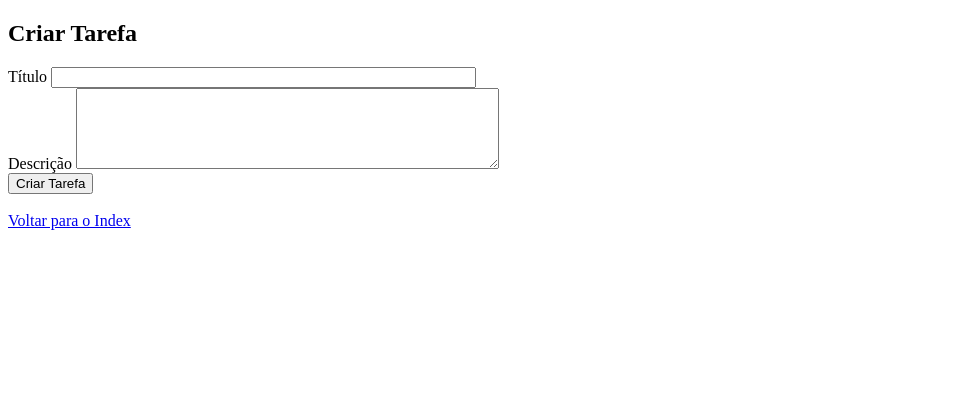
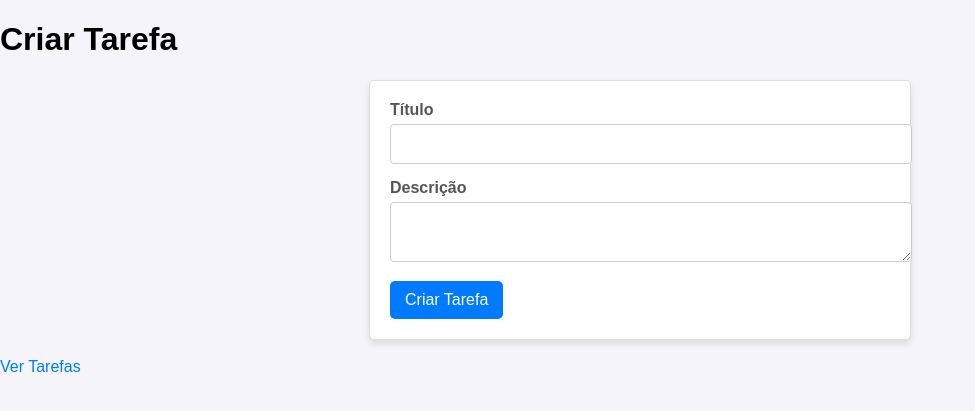
Before and after one commit to auyber/TaskFlow, a Flask app: page /task/create in a window 1280 px wide. Shown: the top 411 px of the page, without its empty margins (0-975 px from the left). Run offline with Flask 3, Linux system fonts and the light colour scheme; a user stored in the database is signed in.

Commit message:
feate: create css and update pages

```diff
--- a/app/routes.py
+++ b/app/routes.py
@@ -73,11 +73,11 @@ def init_routes(app):
         user_tasks = Task.query.filter_by(user_id=current_user.id).all()
         return render_template('tasks.html', tasks=user_tasks)
 
-    # Criar tarefa
     @app.route('/task/create', methods=['GET', 'POST'])
     @login_required
     def create_task():
         form = TaskForm()
+
         if form.validate_on_submit():
             title = form.title.data
             description = form.description.data
@@ -87,7 +87,7 @@ def init_routes(app):
             db.session.commit()
 
             flash("Tarefa criada com sucesso!", "success")
-            return redirect(url_for('tasks'))
+            return redirect(url_for('create_task'))  # Mantém o usuário na página atual
 
         return render_template('create_task.html', form=form)
 
--- /dev/null
+++ b/app/static/css/styles.css
@@ -0,0 +1,94 @@
+/* styles.css */
+
+/* Estilo geral */
+body {
+    font-family: Arial, sans-serif;
+    background-color: #f4f4f9;
+    margin: 0;
+    padding: 0;
+}
+
+/* Cabeçalho */
+h2, h3 {
+    color: #333;
+    text-align: center;
+    margin-top: 20px;
+}
+
+/* Formulário */
+form {
+    max-width: 500px;
+    margin: 0 auto;
+    padding: 20px;
+    background-color: #fff;
+    border: 1px solid #ddd;
+    border-radius: 5px;
+    box-shadow: 0 4px 6px rgba(0, 0, 0, 0.1);
+}
+
+label {
+    display: block;
+    margin-bottom: 5px;
+    font-weight: bold;
+    color: #555;
+}
+
+input[type="text"],
+textarea {
+    width: 100%;
+    padding: 10px;
+    margin-bottom: 15px;
+    border: 1px solid #ccc;
+    border-radius: 4px;
+    font-size: 16px;
+}
+
+button {
+    background-color: #007bff;
+    color: white;
+    border: none;
+    padding: 10px 15px;
+    border-radius: 5px;
+    cursor: pointer;
+    font-size: 16px;
+}
+
+button:hover {
+    background-color: #0056b3;
+}
+
+/* Lista de tarefas e pensamentos */
+ul {
+    list-style-type: none;
+    padding: 0;
+}
+
+li {
+    background-color: #fff;
+    margin: 5px auto;
+    padding: 10px;
+    border-radius: 5px;
+    border: 1px solid #ddd;
+    box-shadow: 0 2px 4px rgba(0, 0, 0, 0.1);
+}
+
+/* Links */
+a {
+    text-decoration: none;
+    color: #007bff;
+}
+
+a:hover {
+    color: #0056b3;
+}
+
+
+.success {
+    color: green;
+    font-weight: bold;
+}
+
+.error {
+    color: red;
+    font-weight: bold;
+}
--- a/app/templates/create_task.html
+++ b/app/templates/create_task.html
@@ -2,31 +2,46 @@
 <html lang="en">
 <head>
     <meta charset="UTF-8">
+    <meta name="viewport" content="width=device-width, initial-scale=1.0">
     <title>Criar Tarefa</title>
+    <link rel="stylesheet" href="{{ url_for('static', filename='css/styles.css') }}">
+
 </head>
 <body>
-    <h2>Criar Tarefa</h2>
+    <h1>Criar Tarefa</h1>
 
-    <!-- Formulário -->
+    <!-- Exibição das mensagens flash -->
+    {% with messages = get_flashed_messages(with_categories=true) %}
+        {% if messages %}
+            <ul>
+                {% for category, message in messages %}
+                    <li class="{{ category }}">{{ message }}</li>
+                {% endfor %}
+            </ul>
+        {% endif %}
+    {% endwith %}
+
+    <!-- Formulário para criar uma nova tarefa -->
     <form method="POST">
         {{ form.hidden_tag() }}
 
         <div>
             <label for="title">{{ form.title.label }}</label>
-            {{ form.title(size=50) }}  <!-- Renderiza o campo de entrada com tamanho ajustado -->
+            {{ form.title(class_="form-control") }}
         </div>
 
         <div>
             <label for="description">{{ form.description.label }}</label>
-            {{ form.description(rows=5, cols=50) }}  <!-- Renderiza a área de texto -->
+            {{ form.description(class_="form-control") }}
         </div>
 
         <div>
-            {{ form.submit(class="btn btn-primary") }}  <!-- Botão de envio -->
+            <button type="submit">Criar Tarefa</button>
         </div>
     </form>
 
     <br>
-    <a href="{{ url_for('index') }}">Voltar para o Index</a>
+    <!-- Link para voltar à lista de tarefas -->
+    <a href="{{ url_for('tasks') }}">Ver Tarefas</a>
 </body>
 </html>
--- a/app/templates/index.html
+++ b/app/templates/index.html
@@ -4,6 +4,8 @@
     <meta charset="UTF-8">
     <meta name="viewport" content="width=device-width, initial-scale=1.0">
     <title>TaskFlow - Dashboard</title>
+    <link rel="stylesheet" href="{{ url_for('static', filename='css/styles.css') }}">
+
 </head>
 <body>
     {% if current_user.is_authenticated %}
--- a/app/templates/login.html
+++ b/app/templates/login.html
@@ -3,6 +3,8 @@
 <head>
     <meta charset="UTF-8">
     <title>Login</title>
+    <link rel="stylesheet" href="{{ url_for('static', filename='css/styles.css') }}">
+</head>
 </head>
 <body>
     <h2>Login</h2>
--- a/app/templates/quick_thought.html
+++ b/app/templates/quick_thought.html
@@ -3,6 +3,7 @@
 <head>
     <meta charset="UTF-8">
     <title>Pensamentos Rápidos</title>
+    <link rel="stylesheet" href="{{ url_for('static', filename='css/styles.css') }}">
 </head>
 <body>
     <h2>Pensamentos Rápidos</h2>
--- a/app/templates/register.html
+++ b/app/templates/register.html
@@ -4,6 +4,7 @@
     <meta charset="UTF-8">
     <meta name="viewport" content="width=device-width, initial-scale=1.0">
     <title>Register</title>
+    <link rel="stylesheet" href="{{ url_for('static', filename='css/styles.css') }}">
 </head>
 <body>
     <h2>Register</h2>
--- a/app/templates/tasks.html
+++ b/app/templates/tasks.html
@@ -3,6 +3,7 @@
 <head>
     <meta charset="UTF-8">
     <title>Tarefas</title>
+    <link rel="stylesheet" href="{{ url_for('static', filename='css/styles.css') }}">
 </head>
 <body>
     <h2>Tarefas</h2>
```
Also changed, not shown: instance/site.db.
